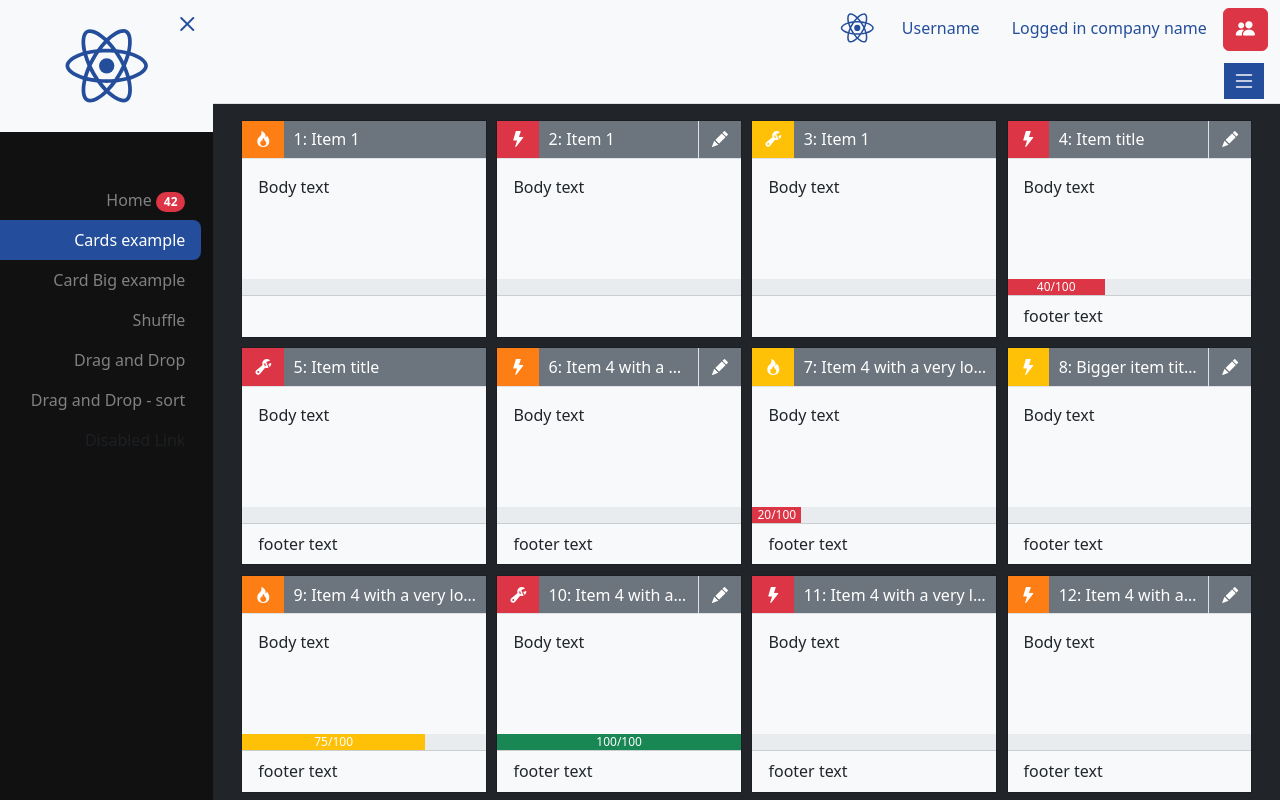
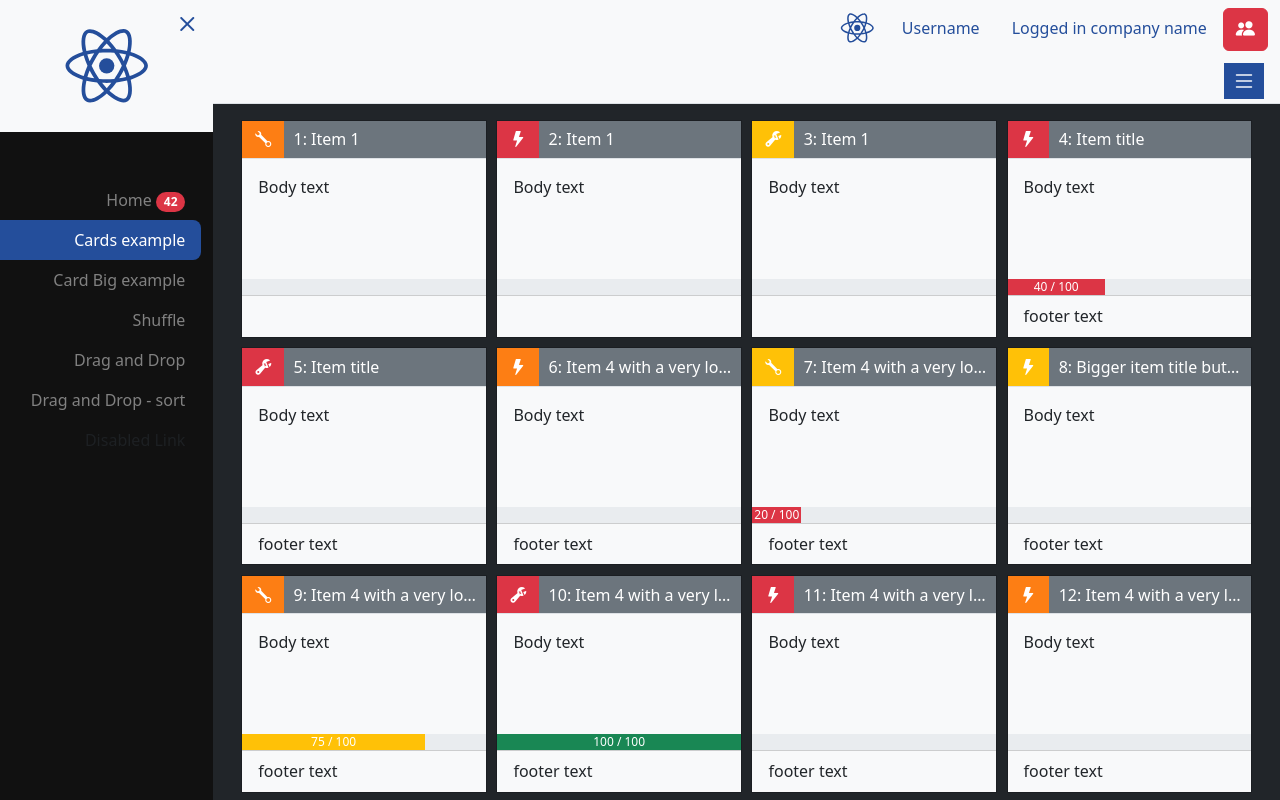
Before and after one commit to botenbreuk/react-playground, a React (Create React App) app: page /cards in a window 1280 px wide. Shown: the top 800 px of the page. Built offline with nearby package versions, Linux system fonts and the light colour scheme.

Commit message:
Added a CardPanel with ScrollTo component inside

```diff
--- /dev/null
+++ b/src/app/Cards/CardPanel.tsx
@@ -0,0 +1,120 @@
+import { ReactNode } from 'react';
+import {
+  Card,
+  CardBody,
+  CardFooter,
+  CardHeader,
+  CardTitle,
+  Progress
+} from 'reactstrap';
+import { IconType } from '../../ui/Icon/icon-types';
+import ScrollTo from '../../ui/ScrollTo/ScrollTo';
+import CardButton from './parts/CardButton';
+import CardIcon from './parts/CardIcon';
+
+type IconTypes = 'wrench' | 'lightning' | 'chain' | IconType;
+type IconBg =
+  | 'bg-primary'
+  | 'bg-secondary'
+  | 'bg-danger'
+  | 'bg-warning'
+  | 'bg-info'
+  | 'bg-orange'
+  | 'bg-success';
+
+type Props = {
+  title: string;
+  icon: IconTypes;
+  iconBg?: IconBg;
+  headerClick?: () => void;
+  editClick?: () => void;
+  bigView?: boolean;
+  className?: string;
+  children:
+    | ((bigView: boolean) => ReactNode | ReactNode[])
+    | ReactNode
+    | ReactNode[];
+  footer?: ReactNode | ReactNode[];
+  progress?: { current: number; max: number; suffix?: string };
+};
+
+export default function CardPanel(props: Props) {
+  const {
+    title,
+    icon,
+    iconBg = 'bg-primary',
+    headerClick,
+    editClick,
+    bigView = false,
+    children,
+    footer,
+    className,
+    progress
+  } = props;
+
+  function getIcon(icon: IconTypes): IconType {
+    if (icon === 'lightning') {
+      return 'lightning-fill';
+    }
+
+    if (icon === 'chain') {
+      return 'wrench-adjustable';
+    }
+
+    if (icon === 'fire') {
+      return 'fire';
+    }
+
+    return icon;
+  }
+
+  function getProgressColor() {
+    if (!progress) {
+      return '';
+    }
+
+    if (progress.current === progress.max) {
+      return 'success';
+    }
+
+    if (
+      progress.current >= progress.max / 2 &&
+      progress.current < progress.max
+    ) {
+      return 'warning';
+    }
+
+    return 'danger';
+  }
+
+  const card = (
+    <Card className={`card-light ${bigView ? 'big' : ''} ${className}`}>
+      <CardHeader>
+        <CardIcon type={getIcon(icon)} bgColor={iconBg} />
+        <CardTitle
+          className={headerClick ? 'clickable' : ''}
+          onClick={headerClick}
+        >
+          <span>{title}</span>
+        </CardTitle>
+        {editClick && (
+          <CardButton type="pencil-fill" color="white" onClick={editClick} />
+        )}
+      </CardHeader>
+      <CardBody>
+        {typeof children === 'function' ? children(bigView) : children}
+      </CardBody>
+      {progress && (
+        <div className="card-progress">
+          <Progress value={progress.current} color={getProgressColor()}>
+            {`${progress.current}${progress.suffix || ''}`} /{' '}
+            {`${progress.max}${progress.suffix || ''}`}
+          </Progress>
+        </div>
+      )}
+      <CardFooter>{footer}</CardFooter>
+    </Card>
+  );
+
+  return bigView ? <ScrollTo>{card}</ScrollTo> : card;
+}
--- a/src/app/Cards/CardsPage.tsx
+++ b/src/app/Cards/CardsPage.tsx
@@ -1,24 +1,20 @@
 import classNames from 'classnames';
-import { ReactNode, useEffect, useState } from 'react';
-import {
-  Card,
-  CardBody,
-  CardFooter,
-  CardHeader,
-  CardTitle,
-  Col,
-  Progress,
-  Row
-} from 'reactstrap';
+import { ReactNode, useState } from 'react';
+import { Card, CardBody, CardHeader, CardTitle, Col, Row } from 'reactstrap';
 import { Icon, Page } from '../../ui';
-import { IconType } from '../../ui/Icon/icon-types';
 import DescriptionList from '../../ui/List/DescriptionList';
 import DescriptionListItem from '../../ui/List/DescriptionListItem';
-import CardButton from './parts/CardButton';
-import CardIcon from './parts/CardIcon';
+import CardPanel from './CardPanel';
 
+type IconColor =
+  | 'bg-primary'
+  | 'bg-secondary'
+  | 'bg-danger'
+  | 'bg-warning'
+  | 'bg-info'
+  | 'bg-orange'
+  | 'bg-success';
 type IconTypes = 'wrench' | 'lightning' | 'chain';
-type IconColor = 'red' | 'orange' | 'yellow';
 
 type CardObj = {
   title: string;
@@ -27,31 +23,32 @@ type CardObj = {
   body: ReactNode;
   footer?: ReactNode;
   progress?: number;
+  buttonClick?: () => void;
 };
 
 const cards: CardObj[] = [
   {
     title: 'Item 1',
     icon: 'wrench',
-    iconColor: 'orange',
+    iconColor: 'bg-orange',
     body: 'Body text'
   },
   {
     title: 'Item 1',
     icon: 'lightning',
-    iconColor: 'red',
+    iconColor: 'bg-danger',
     body: 'Body text'
   },
   {
     title: 'Item 1',
     icon: 'chain',
-    iconColor: 'yellow',
+    iconColor: 'bg-warning',
     body: 'Body text'
   },
   {
     title: 'Item title',
     icon: 'lightning',
-    iconColor: 'red',
+    iconColor: 'bg-danger',
     body: 'Body text',
     footer: 'footer text',
     progress: 40
@@ -59,21 +56,21 @@ const cards: CardObj[] = [
   {
     title: 'Item title',
     icon: 'chain',
-    iconColor: 'red',
+    iconColor: 'bg-danger',
     body: 'Body text',
     footer: 'footer text'
   },
   {
     title: 'Item 4 with a very long text so this will turn into a ellipsis',
     icon: 'lightning',
-    iconColor: 'orange',
+    iconColor: 'bg-orange',
     body: 'Body text',
     footer: 'footer text'
   },
   {
     title: 'Item 4 with a very long text so this will turn into a ellipsis',
     icon: 'wrench',
-    iconColor: 'yellow',
+    iconColor: 'bg-warning',
     body: 'Body text',
     footer: 'footer text',
     progress: 20
@@ -81,14 +78,14 @@ const cards: CardObj[] = [
   {
     title: 'Bigger item title but not ot big',
     icon: 'lightning',
-    iconColor: 'yellow',
+    iconColor: 'bg-warning',
     body: 'Body text',
     footer: 'footer text'
   },
   {
     title: 'Item 4 with a very long text so this will turn into a ellipsis',
     icon: 'wrench',
-    iconColor: 'orange',
+    iconColor: 'bg-orange',
     body: 'Body text',
     footer: 'footer text',
     progress: 75
@@ -96,7 +93,7 @@ const cards: CardObj[] = [
   {
     title: 'Item 4 with a very long text so this will turn into a ellipsis',
     icon: 'chain',
-    iconColor: 'red',
+    iconColor: 'bg-danger',
     body: 'Body text',
     footer: 'footer text',
     progress: 100
@@ -104,49 +101,50 @@ const cards: CardObj[] = [
   {
     title: 'Item 4 with a very long text so this will turn into a ellipsis',
     icon: 'lightning',
-    iconColor: 'red',
+    iconColor: 'bg-danger',
     body: 'Body text',
     footer: 'footer text'
   },
   {
     title: 'Item 4 with a very long text so this will turn into a ellipsis',
     icon: 'lightning',
-    iconColor: 'orange',
+    iconColor: 'bg-orange',
     body: 'Body text',
     footer: 'footer text'
   },
   {
     title: 'Item 4 with a very long text so this will turn into a ellipsis',
     icon: 'lightning',
-    iconColor: 'orange',
+    iconColor: 'bg-orange',
     body: 'Body text',
     footer: 'footer text'
   },
   {
     title: 'Item 4 with a very long text so this will turn into a ellipsis',
     icon: 'wrench',
-    iconColor: 'red',
+    iconColor: 'bg-danger',
+    body: 'Body text',
+    footer: 'footer text',
+    buttonClick: () => console.log('Hallow')
+  },
+  {
+    title: 'Item 4 with a very long text so this will turn into a ellipsis',
+    icon: 'lightning',
+    iconColor: 'bg-orange',
     body: 'Body text',
     footer: 'footer text'
   },
   {
     title: 'Item 4 with a very long text so this will turn into a ellipsis',
     icon: 'lightning',
-    iconColor: 'orange',
-    body: 'Body text',
-    footer: 'footer text'
-  },
-  {
-    title: 'Item 4 with a very long text so this will turn into a ellipsis',
-    icon: 'lightning',
-    iconColor: 'orange',
+    iconColor: 'bg-orange',
     body: 'Body text',
     footer: 'footer text'
   },
   {
     title: 'Item 1',
     icon: 'wrench',
-    iconColor: 'yellow',
+    iconColor: 'bg-warning',
     body: 'Body text'
   }
 ];
@@ -154,40 +152,6 @@ const cards: CardObj[] = [
 export default function CardsPage() {
   const [listMode, setListMode] = useState(false);
   const [bigCard, setBigCard] = useState<number>();
-
-  useEffect(() => {
-    document.querySelector('.big')?.scrollIntoView({
-      behavior: 'smooth'
-    });
-  });
-
-  function getIcon(icon: IconTypes): IconType {
-    if (icon === 'lightning') {
-      return 'lightning-fill';
-    }
-
-    if (icon === 'chain') {
-      return 'wrench-adjustable';
-    }
-
-    return 'fire';
-  }
-
-  function getProgressColor(progress?: number) {
-    if (!progress) {
-      return '';
-    }
-
-    if (progress === 100) {
-      return 'success';
-    }
-
-    if (progress >= 50 && progress < 100) {
-      return 'warning';
-    }
-
-    return 'danger';
-  }
 
   const names = classNames('card-columns', { horizontal: listMode });
 
@@ -205,27 +169,30 @@ export default function CardsPage() {
     >
       <div className={names}>
         {cards.map(
-          ({ title, body, footer, icon, iconColor, progress }, index) => (
-            <Card className={`card-light ${bigCard === index ? 'big' : ''}`}>
-              <CardHeader>
-                <CardIcon type={getIcon(icon)} bgColor={iconColor} />
-                <CardTitle
-                  className="clickable"
-                  onClick={() =>
-                    setBigCard(bigCard === index ? undefined : index)
-                  }
-                >
-                  <span>
-                    {index + 1}: {title}
-                  </span>
-                </CardTitle>
-                {(index + 1) % 2 === 0 && (
-                  <CardButton type="pencil-fill" color="white" />
-                )}
-              </CardHeader>
-              <CardBody>
-                {body}
-                {bigCard === index && (
+          (
+            { title, body, footer, icon, iconColor, progress, buttonClick },
+            index
+          ) => (
+            <CardPanel
+              title={`${index + 1}: ${title}`}
+              footer={footer}
+              icon={icon}
+              iconBg={iconColor}
+              progress={
+                progress
+                  ? { current: progress, max: 100 }
+                  : { current: 0, max: 100 }
+              }
+              headerClick={() =>
+                setBigCard(bigCard === index ? undefined : index)
+              }
+              editClick={buttonClick}
+              bigView={bigCard === index}
+            >
+              {bigView =>
+                !bigView ? (
+                  body
+                ) : (
                   <>
                     <Card className="card-light w-50 border border-3">
                       <CardHeader>
@@ -324,15 +291,9 @@ export default function CardsPage() {
                       aliquam. Fusce blandit ultrices cursus.
                     </p>
                   </>
-                )}
-              </CardBody>
-              <div className="card-progress">
-                <Progress value={progress} color={getProgressColor(progress)}>
-                  {progress}/100
-                </Progress>
-              </div>
-              <CardFooter>{footer}</CardFooter>
-            </Card>
+                )
+              }
+            </CardPanel>
           )
         )}
       </div>
--- a/src/app/Cards/_cards.scss
+++ b/src/app/Cards/_cards.scss
@@ -172,7 +172,6 @@
 
     &.big {
       grid-column: 1 / -1;
-      scroll-margin-top: 8rem;
 
       & > .card-body {
         flex: 0 1 20rem;
--- a/src/styles/main.scss
+++ b/src/styles/main.scss
@@ -11,3 +11,7 @@
 @import '../ui/List/description-list';
 @import '../ui/Logo/logo';
 @import '../ui/Icon/icon';
+
+.bg-orange {
+  background-color: $orange !important;
+}
--- a/src/ui/Page/Page.tsx
+++ b/src/ui/Page/Page.tsx
@@ -17,7 +17,7 @@ import Logo from '../Logo/Logo';
 interface Props {
   title?: string;
   filterBar?: ReactNode;
-  children?: ReactNode;
+  children?: ReactNode | ReactNode[];
 }
 
 export default function Page(props: Props) {
--- a/src/ui/ScrollTo/ScrollTo.tsx
+++ b/src/ui/ScrollTo/ScrollTo.tsx
@@ -11,7 +11,7 @@ export default function ScrollTo(props: Props) {
   const { children } = props;
 
   return (
-    <div style={{ width: '100%' }} ref={setRef}>
+    <div style={{ width: '100%', gridColumn: '1 / -1' }} ref={setRef}>
       {children}
     </div>
   );
```
Also changed, not shown: package.json (+4 -4 lines), src/app/Cards/CardBigPage.tsx (+32 -50 lines), 1 other file (tests, documents, lock files or other folders).
